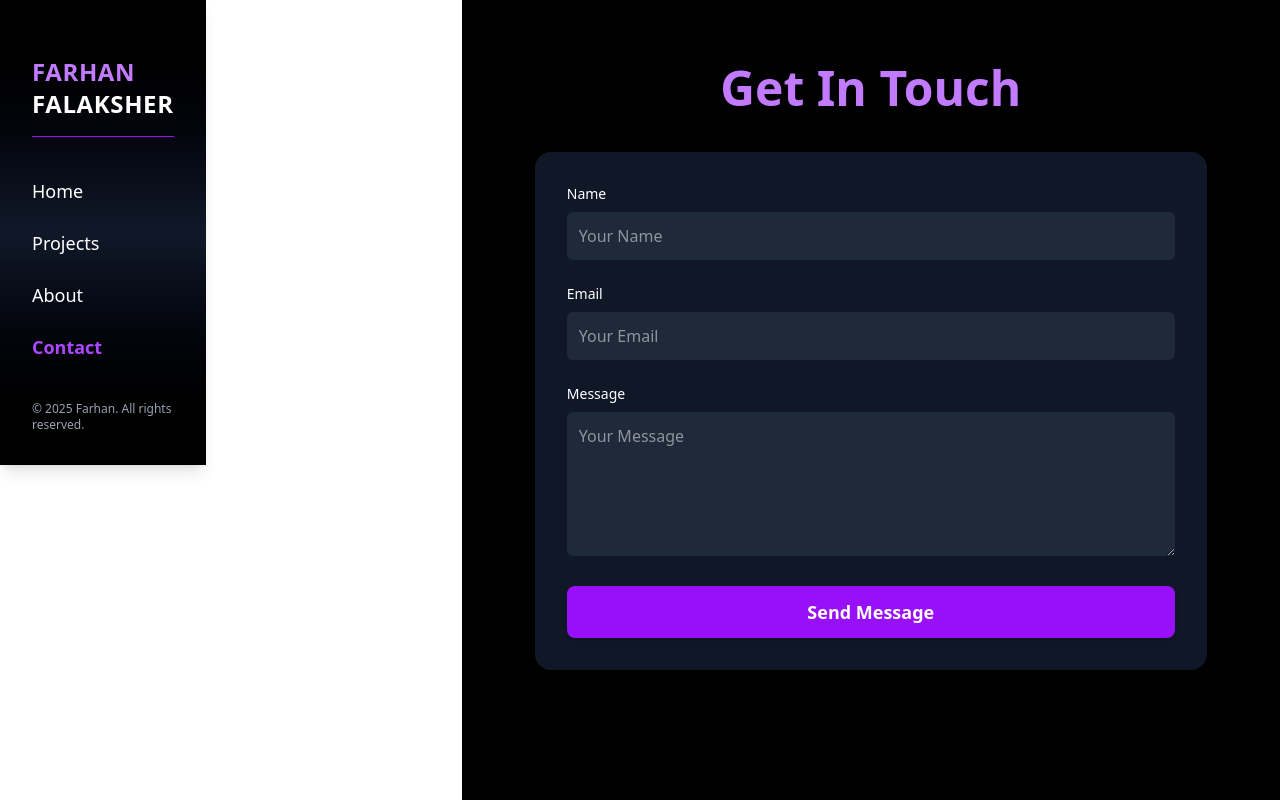
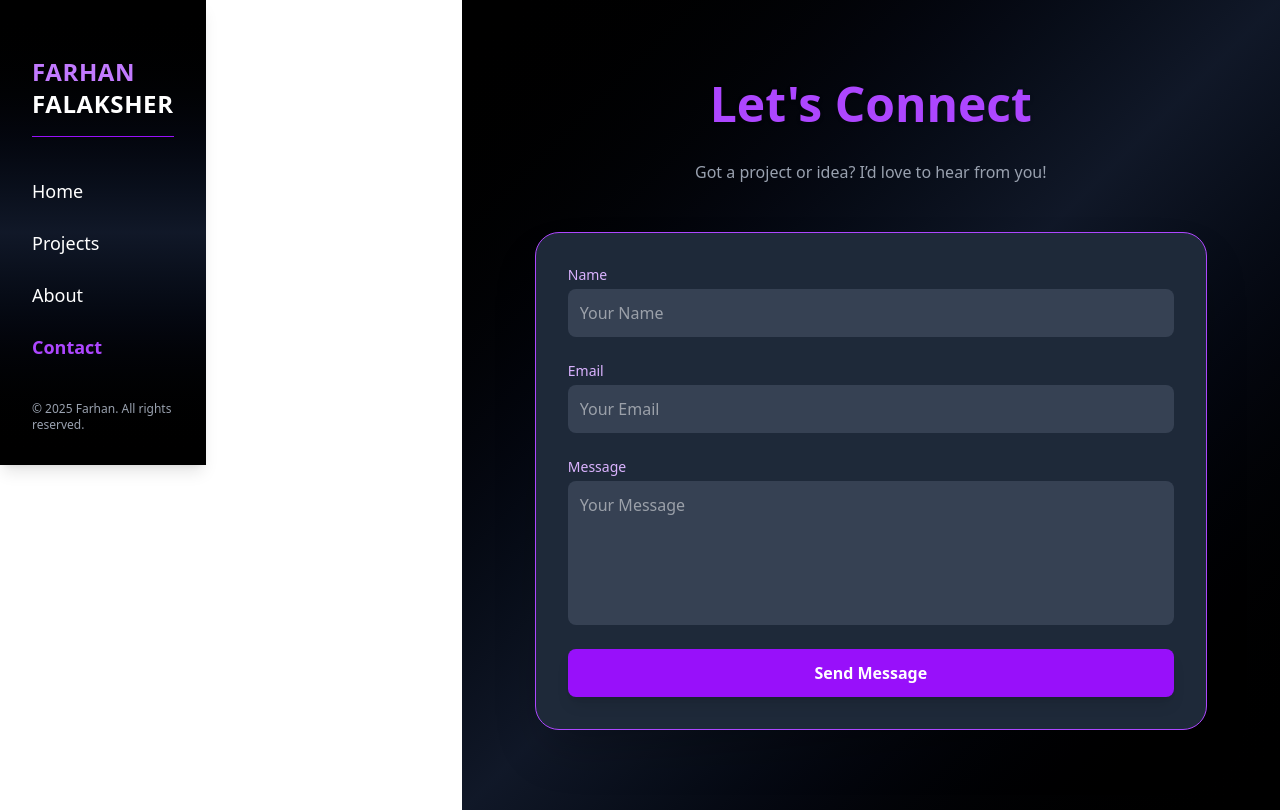
Before and after one commit to FarhanFalakSher/counter, a React (Vite) app: page /contact in a window 1280 px wide. Built offline with nearby package versions, Linux system fonts and the light colour scheme.

Commit message:
fifth commit

```diff
--- a/src/Contact.jsx
+++ b/src/Contact.jsx
@@ -3,53 +3,56 @@ import React from "react";
 const Contact = () => (
   <section
     id="contact"
-    className="bg-black text-white py-16 px-6 md:px-12 flex items-center justify-center"
+    className="min-h-screen bg-gradient-to-br from-black via-gray-900 to-black text-white py-20 px-6 md:px-10 flex items-center justify-center"
   >
     <div className="w-full max-w-2xl">
-      <h2 className="text-4xl md:text-5xl font-bold text-center mb-10 text-purple-400">
-        Get In Touch
+      <h2 className="text-center text-5xl font-extrabold text-purple-500 mb-8 drop-shadow">
+        Let's Connect
       </h2>
+      <p className="text-center text-gray-400 mb-12">
+        Got a project or idea? I’d love to hear from you!
+      </p>
 
       <form
-        className="space-y-6 bg-gray-900 p-8 rounded-2xl shadow-lg"
+        className="bg-gray-800 p-8 rounded-3xl shadow-2xl space-y-6 border border-purple-500"
         onSubmit={(e) => {
           e.preventDefault();
           alert("Message Sent!");
         }}
       >
-        <div>
-          <label className="block mb-2 text-sm font-medium">Name</label>
+        <div className="flex flex-col">
+          <label className="mb-1 text-sm font-medium text-purple-300">Name</label>
           <input
             type="text"
             placeholder="Your Name"
             required
-            className="w-full p-3 bg-gray-800 text-white rounded-md focus:outline-none focus:ring-2 focus:ring-purple-500"
+            className="p-3 rounded-lg bg-gray-700 text-white focus:outline-none focus:ring-2 focus:ring-purple-600 transition-all"
           />
         </div>
 
-        <div>
-          <label className="block mb-2 text-sm font-medium">Email</label>
+        <div className="flex flex-col">
+          <label className="mb-1 text-sm font-medium text-purple-300">Email</label>
           <input
             type="email"
             placeholder="Your Email"
             required
-            className="w-full p-3 bg-gray-800 text-white rounded-md focus:outline-none focus:ring-2 focus:ring-purple-500"
+            className="p-3 rounded-lg bg-gray-700 text-white focus:outline-none focus:ring-2 focus:ring-purple-600 transition-all"
           />
         </div>
 
-        <div>
-          <label className="block mb-2 text-sm font-medium">Message</label>
+        <div className="flex flex-col">
+          <label className="mb-1 text-sm font-medium text-purple-300">Message</label>
           <textarea
             rows="5"
             placeholder="Your Message"
             required
-            className="w-full p-3 bg-gray-800 text-white rounded-md focus:outline-none focus:ring-2 focus:ring-purple-500"
+            className="p-3 rounded-lg bg-gray-700 text-white resize-none focus:outline-none focus:ring-2 focus:ring-purple-600 transition-all"
           ></textarea>
         </div>
 
         <button
           type="submit"
-          className="w-full bg-purple-600 hover:bg-purple-700 transition-all text-white py-3 rounded-lg text-lg font-semibold shadow-md hover:scale-105 duration-300"
+          className="w-full bg-purple-600 hover:bg-purple-700 text-white font-bold py-3 rounded-lg transition-transform hover:scale-105 shadow-lg"
         >
           Send Message
         </button>
```
